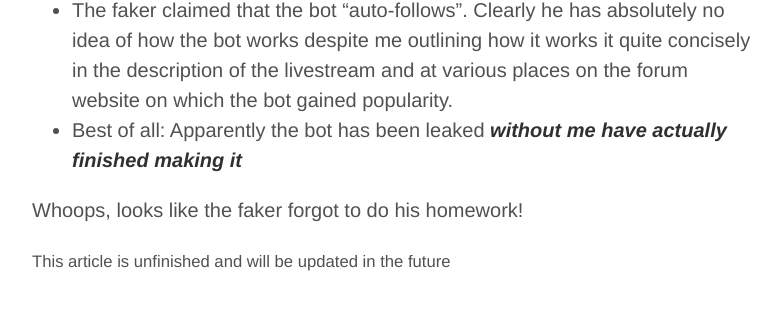
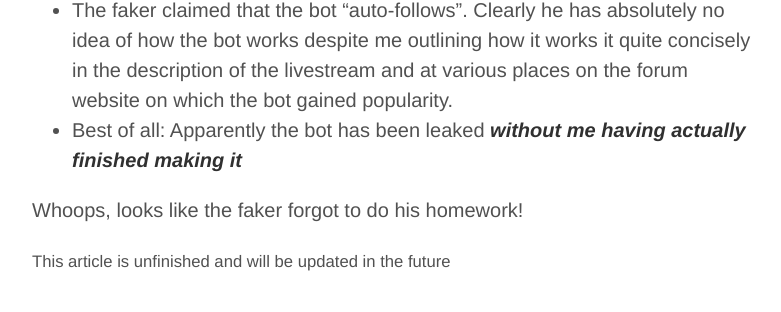
Before and after one commit to PixelZerg/PixelZFameBot, a Jekyll site: the page built from _posts/2016-08-18-fakefamebot.md, in a window 1280 px wide. Shown: the part 1090-1402 px from the top of the page, without its empty margins (248-1029 px from the left). Built offline with Jekyll 4.4.1, drawn with Linux system fonts in a browser that asks for light colours; nearby versions of some CDN libraries; comment, search, counter and statistics services are not loaded.

Commit message:
Grammar Fix

```diff
--- a/_posts/2016-08-18-fakefamebot.md
+++ b/_posts/2016-08-18-fakefamebot.md
@@ -25,7 +25,7 @@ Now let me highlight why this faker is so pathetic and amusing:
 - The fake program needs **administrator permissions**: *Alarm bells*!
 - The fake program does not contain any .NET Assemblies (i.e: it is not written in C#) and PixelZFameBot is in C#
 - The faker claimed that the bot "auto-follows". Clearly he has absolutely no idea of how the bot works despite me outlining how it works it quite concisely in the description of the livestream and at various places on the forum website on which the bot gained popularity.
-- Best of all: Apparently the bot has been leaked ***without me have actually finished making it***
+- Best of all: Apparently the bot has been leaked ***without me having actually finished making it***
 
 Whoops, looks like the faker forgot to do his homework!
 
```
